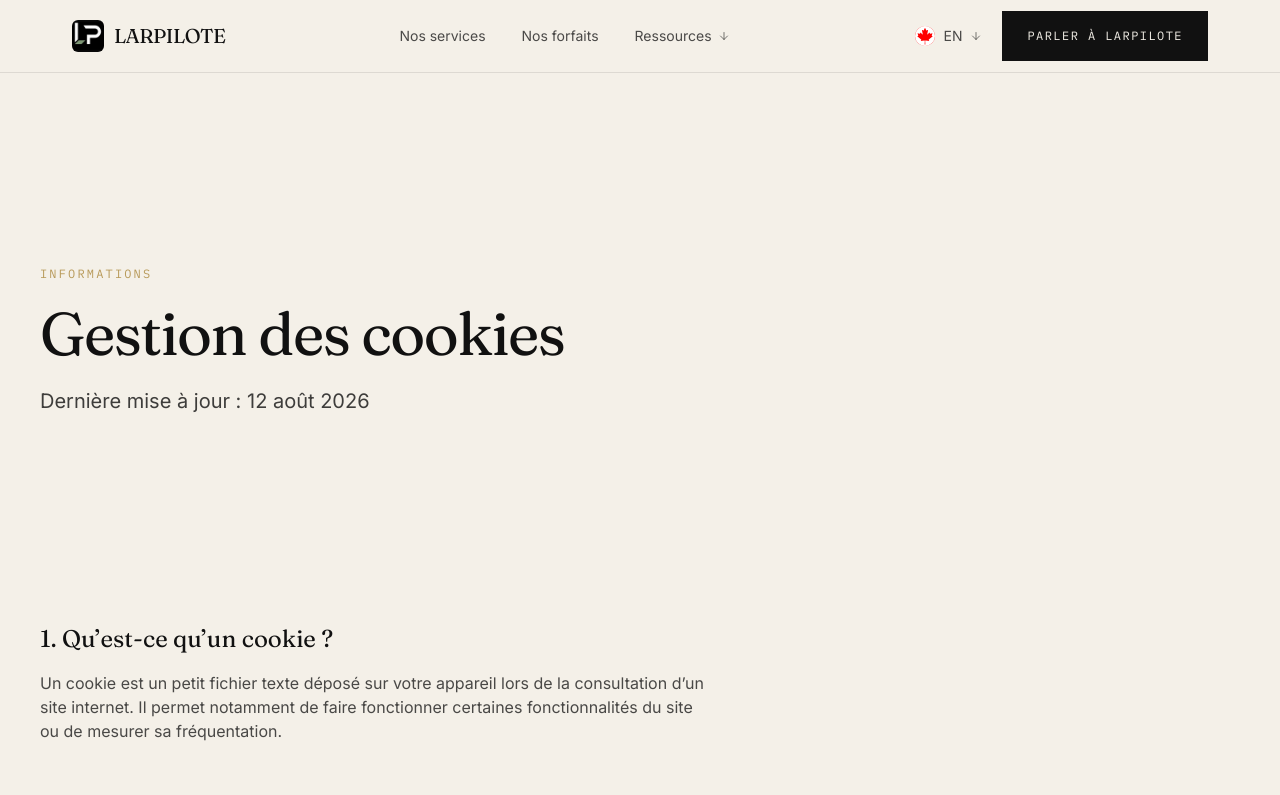
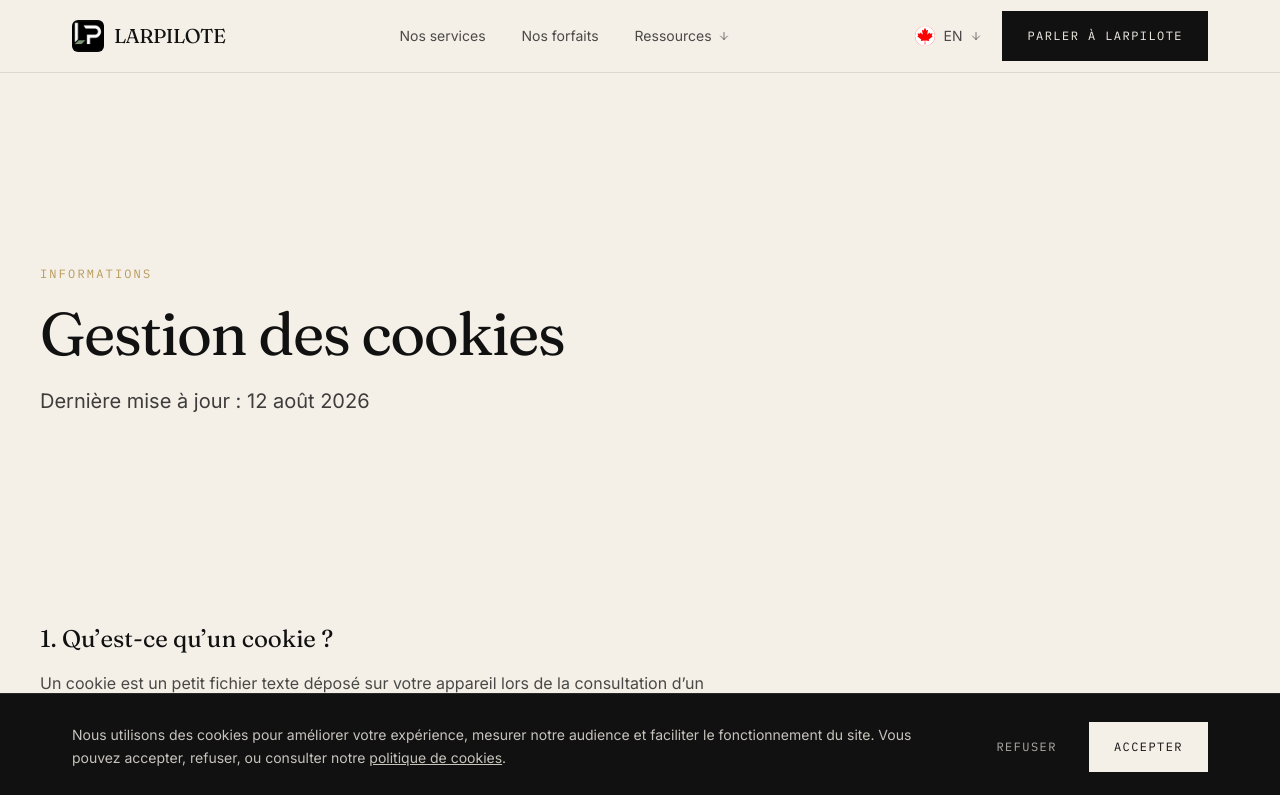
Before and after one commit to octus-it/larpilote, a React (Vite) app: page /cookies in a window 1280 px wide. Shown: the top 795 px of the page. Built offline with nearby package versions, Linux system fonts and the light colour scheme.

Commit message:
Ajoute la bannière de consentement cookies et clarifie le texte du footer
- Bandeau cookies en bas de page (Accepter/Refuser, lien vers la politique), choix mémorisé en localStorage
- Footer : remplace le slogan par une description explicite du service (gestion virtuelle et pilotage à distance)

```diff
--- a/src/App.jsx
+++ b/src/App.jsx
@@ -3,6 +3,7 @@ import { Helmet } from 'react-helmet-async'
 import Nav from './components/Nav'
 import Footer from './components/Footer'
 import WhatsAppButton from './components/WhatsAppButton'
+import CookieBanner from './components/CookieBanner'
 import ScrollToTop from './components/ScrollToTop'
 import Home from './pages/Home'
 import Owners from './pages/Owners'
@@ -51,6 +52,7 @@ export default function App() {
       </Routes>
       <Footer />
       <WhatsAppButton />
+      <CookieBanner />
     </div>
   )
 }
--- /dev/null
+++ b/src/components/CookieBanner.jsx
@@ -0,0 +1,58 @@
+import { useEffect, useState } from 'react'
+import { Link } from 'react-router-dom'
+import { AnimatePresence, motion } from 'framer-motion'
+import Button from './ui/Button'
+
+const STORAGE_KEY = 'larpilote-cookie-consent'
+
+export default function CookieBanner() {
+  const [visible, setVisible] = useState(false)
+
+  useEffect(() => {
+    if (!localStorage.getItem(STORAGE_KEY)) setVisible(true)
+  }, [])
+
+  const choose = (value) => {
+    localStorage.setItem(STORAGE_KEY, value)
+    setVisible(false)
+  }
+
+  return (
+    <AnimatePresence>
+      {visible && (
+        <motion.div
+          initial={{ y: 100, opacity: 0 }}
+          animate={{ y: 0, opacity: 1 }}
+          exit={{ y: 100, opacity: 0 }}
+          transition={{ duration: 0.3, ease: [0.22, 1, 0.36, 1] }}
+          role="dialog"
+          aria-label="Préférences cookies"
+          className="fixed bottom-0 inset-x-0 z-[80] bg-noir text-paper border-t border-paper/10"
+        >
+          <div className="max-w-page mx-auto px-6 md:px-10 py-6 md:py-7 flex flex-col md:flex-row md:items-center gap-5 md:gap-8">
+            <p className="text-sm opacity-80 leading-relaxed flex-1">
+              Nous utilisons des cookies pour améliorer votre expérience, mesurer notre audience et faciliter le
+              fonctionnement du site. Vous pouvez accepter, refuser, ou consulter notre{' '}
+              <Link to="/cookies" className="underline hover:text-gold-light">
+                politique de cookies
+              </Link>
+              .
+            </p>
+            <div className="flex items-center gap-3 shrink-0">
+              <button
+                type="button"
+                onClick={() => choose('refused')}
+                className="font-mono text-xs tracking-[0.12em] uppercase px-5 py-4 text-paper/70 hover:text-paper transition-colors"
+              >
+                Refuser
+              </button>
+              <Button variant="light" onClick={() => choose('accepted')}>
+                Accepter
+              </Button>
+            </div>
+          </div>
+        </motion.div>
+      )}
+    </AnimatePresence>
+  )
+}
--- a/src/components/Footer.jsx
+++ b/src/components/Footer.jsx
@@ -8,8 +8,8 @@ export default function Footer() {
         <div className="grid grid-cols-2 md:grid-cols-6 gap-10 md:gap-8">
           <div className="col-span-2">
             <img src="/images/logo-lockup.png" alt="LARPILOTE" className="h-9 w-auto -ml-1" />
-            <p className="mt-4 text-sm opacity-60 max-w-[220px] leading-relaxed">
-              Votre logement. Votre contrôle. Notre pilotage.
+            <p className="mt-4 text-sm opacity-60 max-w-[240px] leading-relaxed">
+              Gestion virtuelle et pilotage opérationnel de vos locations courte durée, à distance.
             </p>
           </div>
 
```
